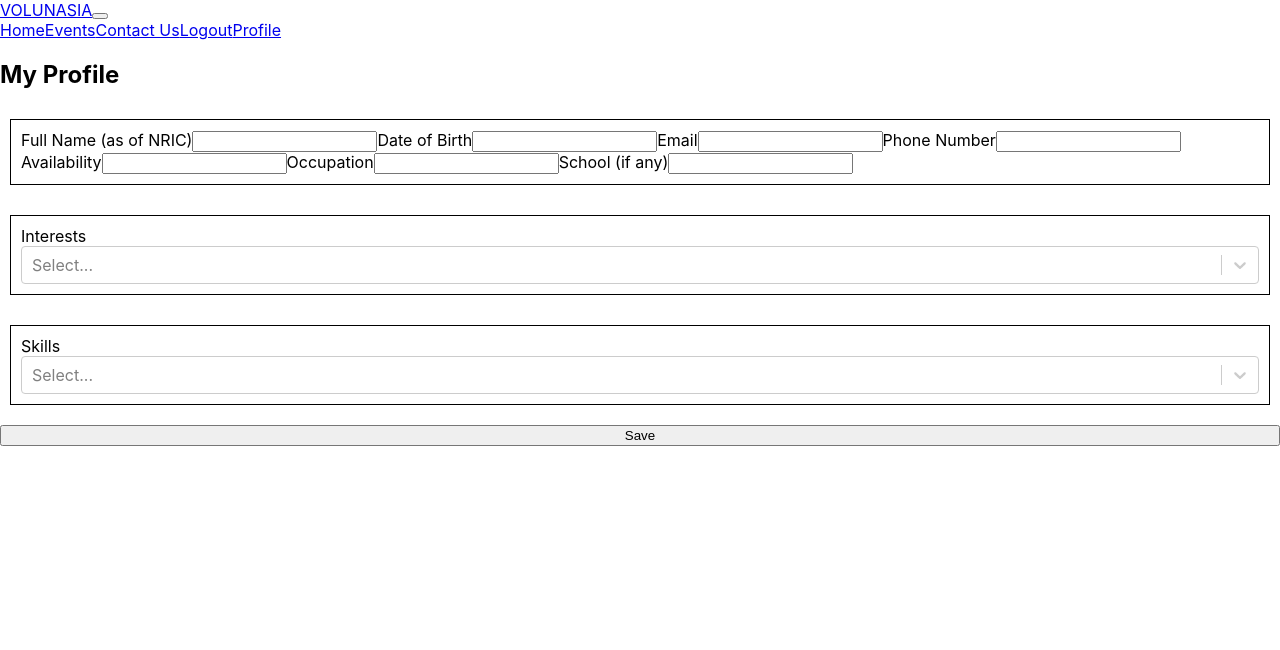
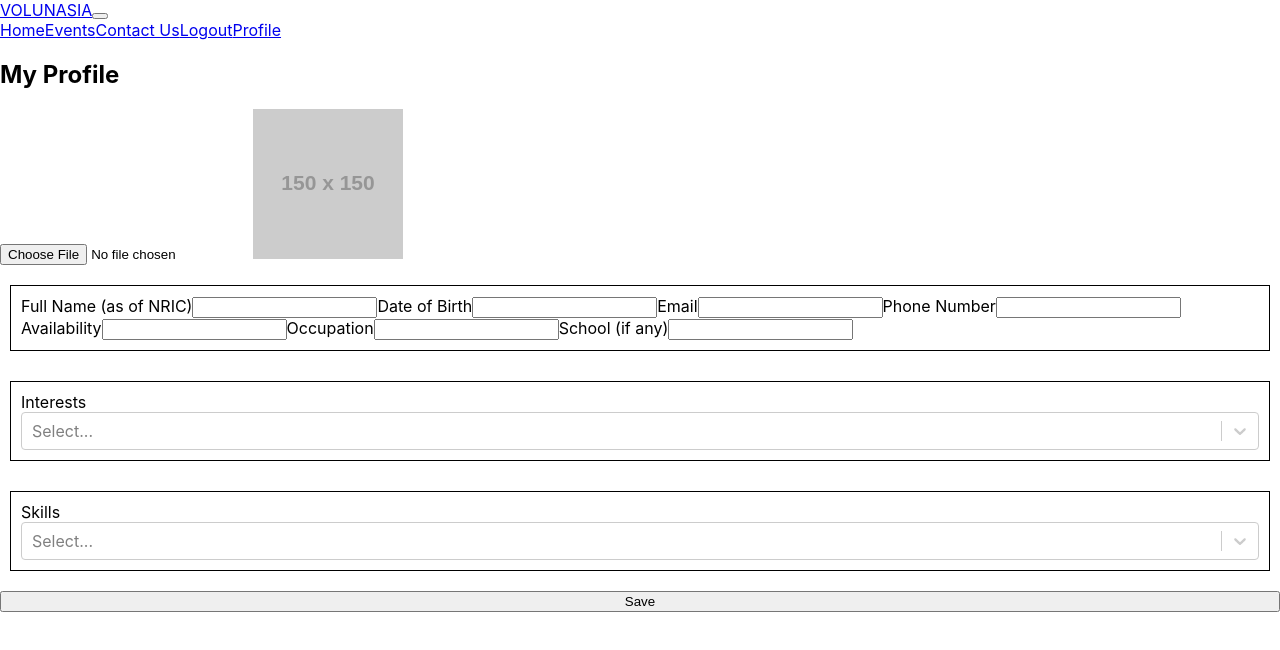
Before and after one commit to NicholasTanYY/volunteer_management_system, a React (Create React App) app: page /userProfile in a window 1280 px wide. Shown: the top 650 px of the page. Built offline with nearby package versions, Linux system fonts and the light colour scheme.

Commit message:
Add option to add profile photo

```diff
--- /dev/null
+++ b/src/components/ProfilePicComponent.tsx
@@ -0,0 +1,24 @@
+import React, { useState } from 'react';
+
+const ProfilePicComponent: React.FC = () => {
+    const [selectedImage, setSelectedImage] = useState<File | null>(null);
+
+    const handleImageUpload = (event: React.ChangeEvent<HTMLInputElement>) => {
+        const file = event.target.files?.[0];
+        setSelectedImage(file || null);
+    };
+
+    return (
+        <div>
+            <input type="file" accept="image/*" onChange={handleImageUpload} />
+            {
+                selectedImage
+                    ? <img src={URL.createObjectURL(selectedImage)} alt="Profile Picture" />
+                    : <img src={'https://via.placeholder.com/150'} alt="Profile Picture" />
+            }
+
+        </div>
+    );
+};
+
+export default ProfilePicComponent;
--- a/src/pages/userPages/UserProfilePage.tsx
+++ b/src/pages/userPages/UserProfilePage.tsx
@@ -5,6 +5,7 @@ import Select from 'react-select';
 import { UserProfile } from '../../utilities/UserProfileInterface';
 import AllSkillSets from '../../utilities/AllSkillSets';
 import AllInterestAreas from '../../utilities/AllInterestAreas';
+import ProfilePicComponent from '../../components/ProfilePicComponent';
 
 const UserProfilePage: React.FC = () => {
 
@@ -44,6 +45,7 @@ const UserProfilePage: React.FC = () => {
       <div className="d-flex" style={{ height: '85%' }}>
         <div className="overflow-auto" style={{ flex: 1 }}>
           <form onSubmit={handleProfileSubmit} style={{ display: 'flex', flexDirection: 'column', gap: '10px' }}>
+            <ProfilePicComponent />
             <Container style={{ border: '1px solid black', margin: '10px', padding: '10px' }} >
               <label>
                 Full Name (as of NRIC)
```
